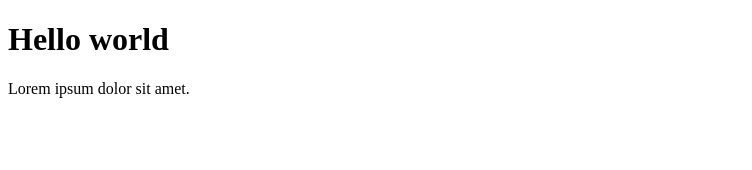
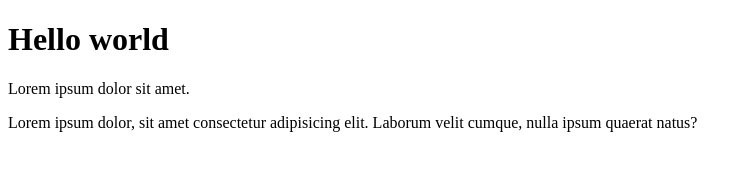
Before and after one commit to Antarias92/Testing, a plain HTML site: page index.html in a window 1280 px wide. Shown: the whole page, without its empty margins (0-752 px from the left). Drawn offline with Linux system fonts and the light colour scheme.

Commit message:
second paragraph

```diff
--- a/index.html
+++ b/index.html
@@ -8,5 +8,6 @@
 <body>
     <h1>Hello world</h1>
     <p>Lorem ipsum dolor sit amet.</p>
+    <p>Lorem ipsum dolor, sit amet consectetur adipisicing elit. Laborum velit cumque, nulla ipsum quaerat natus?</p>
 </body>
 </html>
```
